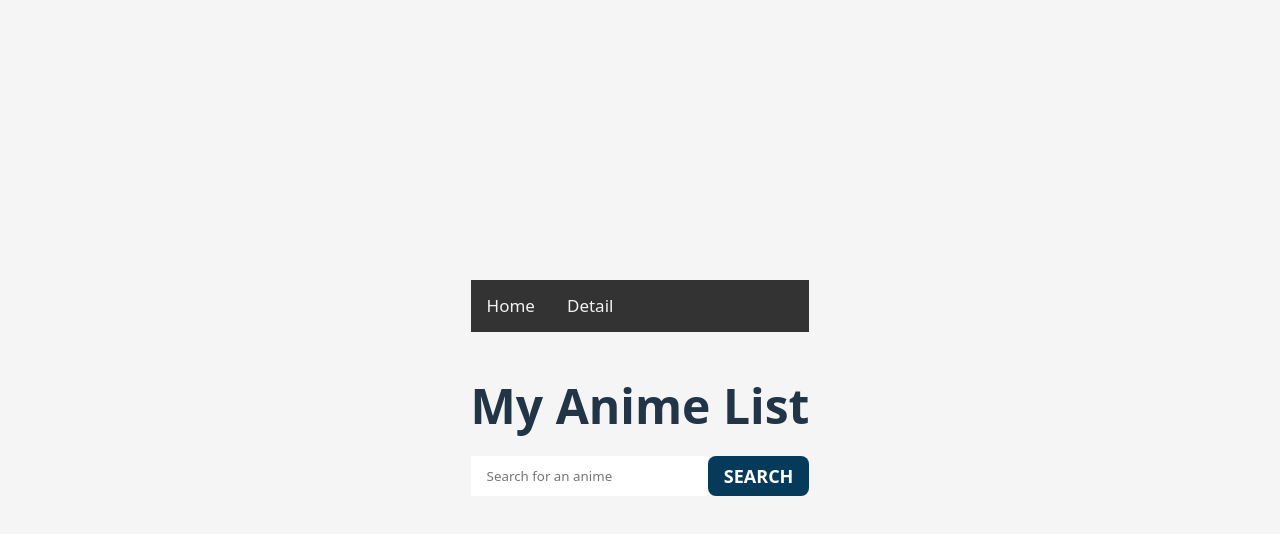
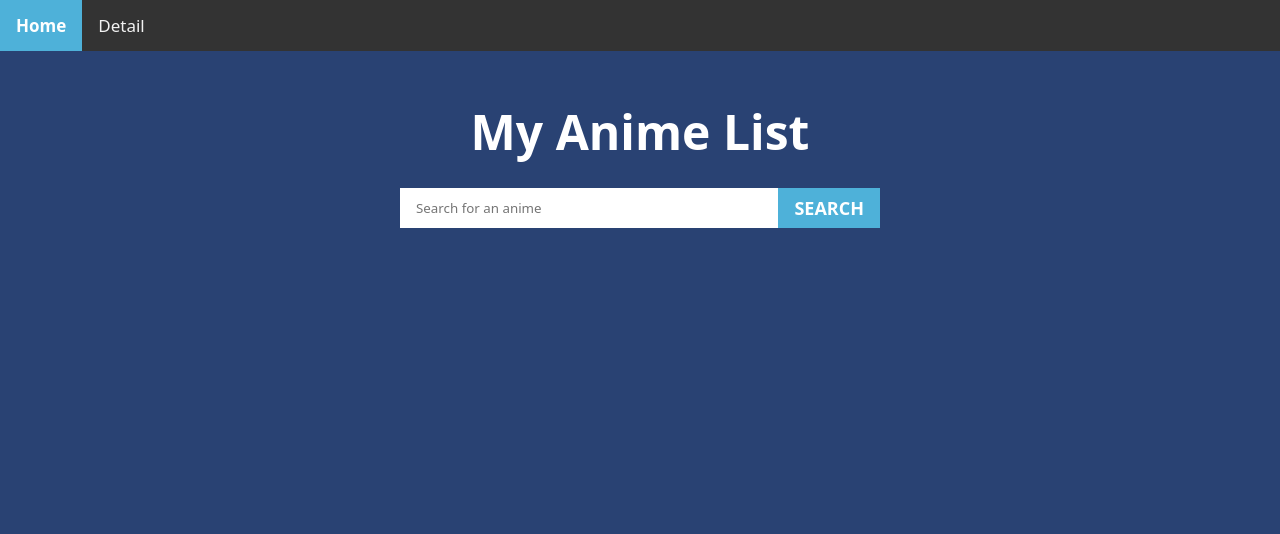
Before and after one commit to mirzavic4869/anime-list, a Vue app: page / in a window 1280 px wide. Shown: the top 534 px of the page. Built offline with nearby package versions, Linux system fonts and the light colour scheme.

Commit message:
edit home

```diff
--- a/src/App.vue
+++ b/src/App.vue
@@ -11,4 +11,8 @@
 	};
 </script>
 
-<style lang="scss" scoped></style>
+<style>
+	body {
+		background-color: #294273;
+	}
+</style>
--- a/src/main.js
+++ b/src/main.js
@@ -1,5 +1,4 @@
 import { createApp } from "vue";
-import "./style.css";
 import App from "./App.vue";
 import router from "./router/index.js";
 
--- a/src/pages/Home.vue
+++ b/src/pages/Home.vue
@@ -17,6 +17,7 @@
 			.then((res) => res.json())
 			.then((res) => {
 				search_results.value = res.data;
+				// console.log(res.data);
 			});
 	};
 
@@ -65,7 +66,7 @@
 
 		<div class="results" v-if="search_results.length > 0">
 			<div class="result" v-for="anime in search_results">
-				<img :src="anime.images.jpg.image_url" alt="picture" />
+				<router-link :to="`/detail/1`"><img :src="anime.images.jpg.image_url" alt="picture" /></router-link>
 				<div class="details">
 					<h3>{{ anime.title }}</h3>
 					<p :title="anime.synopsis" v-if="anime.synopsis">{{ anime.synopsis.slice(0, 120) }} ...</p>
@@ -98,10 +99,6 @@
 		font-family: system-ui, -apple-system, BlinkMacSystemFont, "Segoe UI", Roboto, Oxygen, Ubuntu, Cantarell, "Open Sans", "Helvetica Neue", sans-serif;
 	}
 
-	body {
-		background-color: whitesmoke;
-	}
-
 	main {
 		margin: 0 auto;
 		max-width: 768px;
@@ -112,6 +109,7 @@
 		font-size: 2rem;
 		text-align: center;
 		margin-bottom: 1.5rem;
+		color: white;
 	}
 
 	form {
@@ -127,7 +125,7 @@
 		background: white;
 
 		display: block;
-		color: cadetblue;
+		color: #294273;
 		font-size: 1.125 rem;
 		padding: 0.5rem 1rem;
 		width: 100%;
@@ -165,7 +163,7 @@
 		cursor: pointer;
 		display: block;
 		padding: 0.5rem 1rem;
-		background-image: linear-gradient(to right, rgb(6, 58, 90) 50%, rgb(10, 140, 221) 50%);
+		background-image: linear-gradient(to right, #4eb1d9 50%, #4b53f2 50%);
 		background-size: 200%;
 		color: white;
 		font-size: 1.125rem;
@@ -200,6 +198,7 @@
 		line-height: 1.4;
 		margin-bottom: 0.5rem;
 		text-align: left;
+		color: #294273;
 	}
 
 	.details .button {
@@ -209,7 +208,7 @@
 	.myanime .anime {
 		display: flex;
 		align-items: center;
-		margin-bottom: 1.5rem;
+		margin: 0 auto 1.5rem;
 		background-color: white;
 		padding: 1rem;
 		border-radius: 0.5rem;
@@ -217,9 +216,10 @@
 	}
 
 	.myanime h2 {
-		color: #888;
+		color: white;
 		font-weight: 600;
 		margin-bottom: 1.5rem;
+		text-align: center;
 	}
 
 	.anime img {
@@ -257,7 +257,7 @@
 		}
 		.myanime h2 {
 			text-align: left;
-			color: #888;
+			color: white;
 			font-weight: 600;
 			margin-bottom: 1.5rem;
 		}
```
